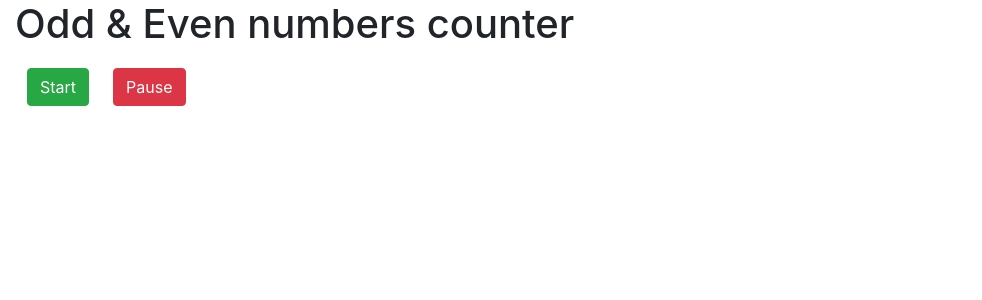
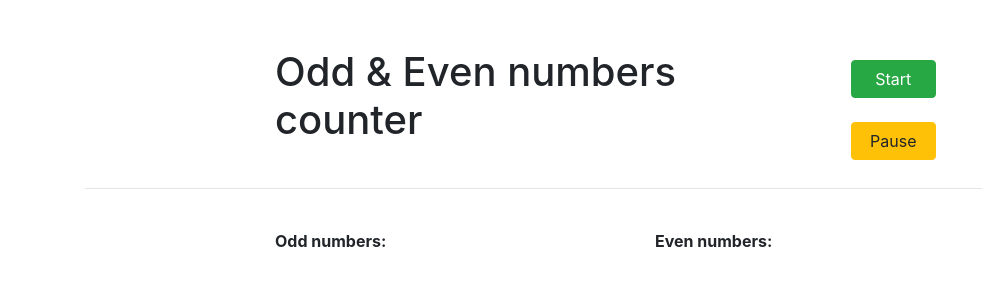
Before and after one commit to Yah-Yah/udemy-angular-even-odd, an Angular app: page / in a window 1280 px wide. Shown: the top 300 px of the page, without its empty margins (0-982 px from the left). Built offline with nearby package versions, Linux system fonts and the light colour scheme.

Commit message:
Style and fine tune the layout

```diff
--- a/src/app/app.component.html
+++ b/src/app/app.component.html
@@ -1,5 +1,29 @@
-<div class="col-12">
-  <app-game-control (counting)="onCounting($event)"></app-game-control>
-  <app-odd *ngFor="let oddNumber of oddNumbers" [currentOddNumber]="oddNumber"></app-odd>
-  <app-even *ngFor="let evenNumber of evenNumbers" [currentEvenNumber]="evenNumber"></app-even>
+<div class="container mt-5">
+  <div class="row">
+    <div class="col-11 col-md-8 mx-auto">
+      <div class="row">
+        <div class="col-12 col-md-8">
+          <h1>Odd & Even numbers counter</h1>
+        </div>
+        <div class="col-4 col-md-4 mx-auto">
+          <app-game-control (counting)="onCounting($event)"></app-game-control>
+        </div>
+      </div>
+    </div>
+  </div>
+  <hr>
+  <div class="row">
+    <div class="col-md-8 mx-auto mt-4">
+      <div class="row">
+        <div class="col-md-6 mb-4">
+          <p class="font-weight-bold">Odd numbers:</p>
+          <app-odd *ngFor="let oddNumber of oddNumbers" [currentOddNumber]="oddNumber"></app-odd>
+        </div>
+        <div class="col-md-6 mb-4">
+          <p class="font-weight-bold">Even numbers:</p>
+          <app-even *ngFor="let evenNumber of evenNumbers" [currentEvenNumber]="evenNumber"></app-even>
+        </div>
+      </div>
+    </div>
+  </div>
 </div>
--- a/src/app/even/even.component.css
+++ b/src/app/even/even.component.css
@@ -0,0 +1,3 @@
+p {
+  display: inline;
+}
--- a/src/app/even/even.component.html
+++ b/src/app/even/even.component.html
@@ -1 +1 @@
-<p>{{ currentEvenNumber }}</p>
+<p>{{ currentEvenNumber }}, </p>
--- a/src/app/game-control/game-control.component.html
+++ b/src/app/game-control/game-control.component.html
@@ -1,11 +1,14 @@
-<h1>Odd & Even numbers counter</h1>
+<div class="row">
   <button
-    class="btn btn-success"
+      class="btn btn-success col-md-4 mx-auto"
       (click)="onStart()">
     Start
   </button>
+</div>
+<div class="row">
   <button
-    class="btn btn-danger"
+      class="btn btn-warning col-md-4 mx-auto"
       (click)="onPause()">
     Pause
   </button>
+</div>
--- a/src/app/odd/odd.component.css
+++ b/src/app/odd/odd.component.css
@@ -0,0 +1,3 @@
+p {
+  display: inline;
+}
--- a/src/app/odd/odd.component.html
+++ b/src/app/odd/odd.component.html
@@ -1 +1 @@
-<p>{{ currentOddNumber }}</p>
+<p>{{ currentOddNumber }}, </p>
```
Lines whose indentation alone changed are shown as unchanged.
